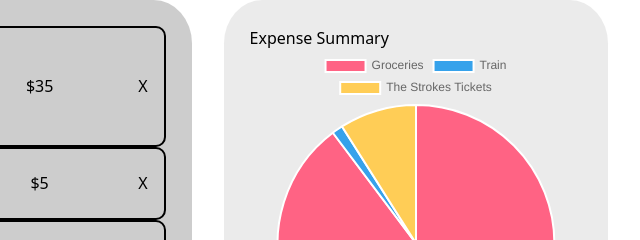
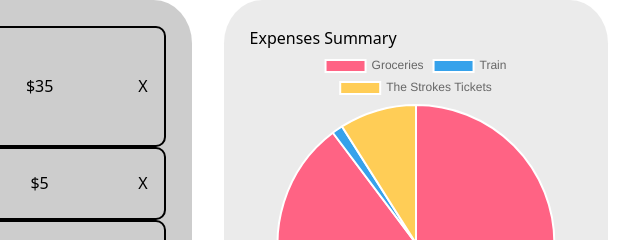
Before and after one commit to leslieturai/5146-website, a website with bundled scripts: page index.html in a window 1280 px wide. Shown: the top 240 px of the page, 640-1280 px from the left. Built offline with nearby package versions, Linux system fonts and the light colour scheme.

Commit message:
Expenses summary spelling fix

```diff
--- a/index.html
+++ b/index.html
@@ -36,7 +36,7 @@
         </div>
         <!--Row Three-->
         <div id="content-row-three" class="content-row">
-            <h2>Expense Summary</h2>
+            <h2>Expenses Summary</h2>
             <div id="chartContainer">
                 <canvas id="myChart"></canvas>
             </div>
```
